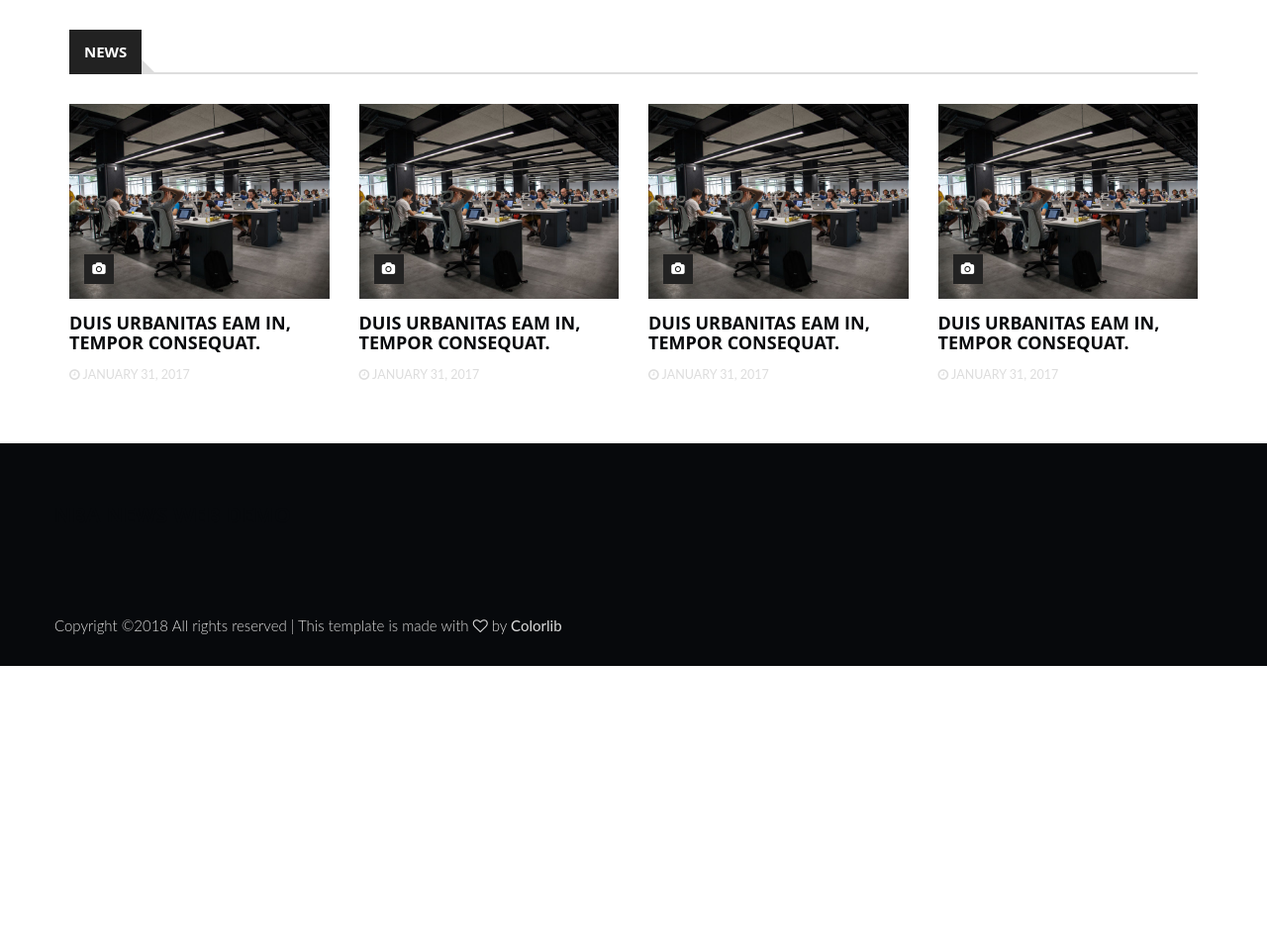
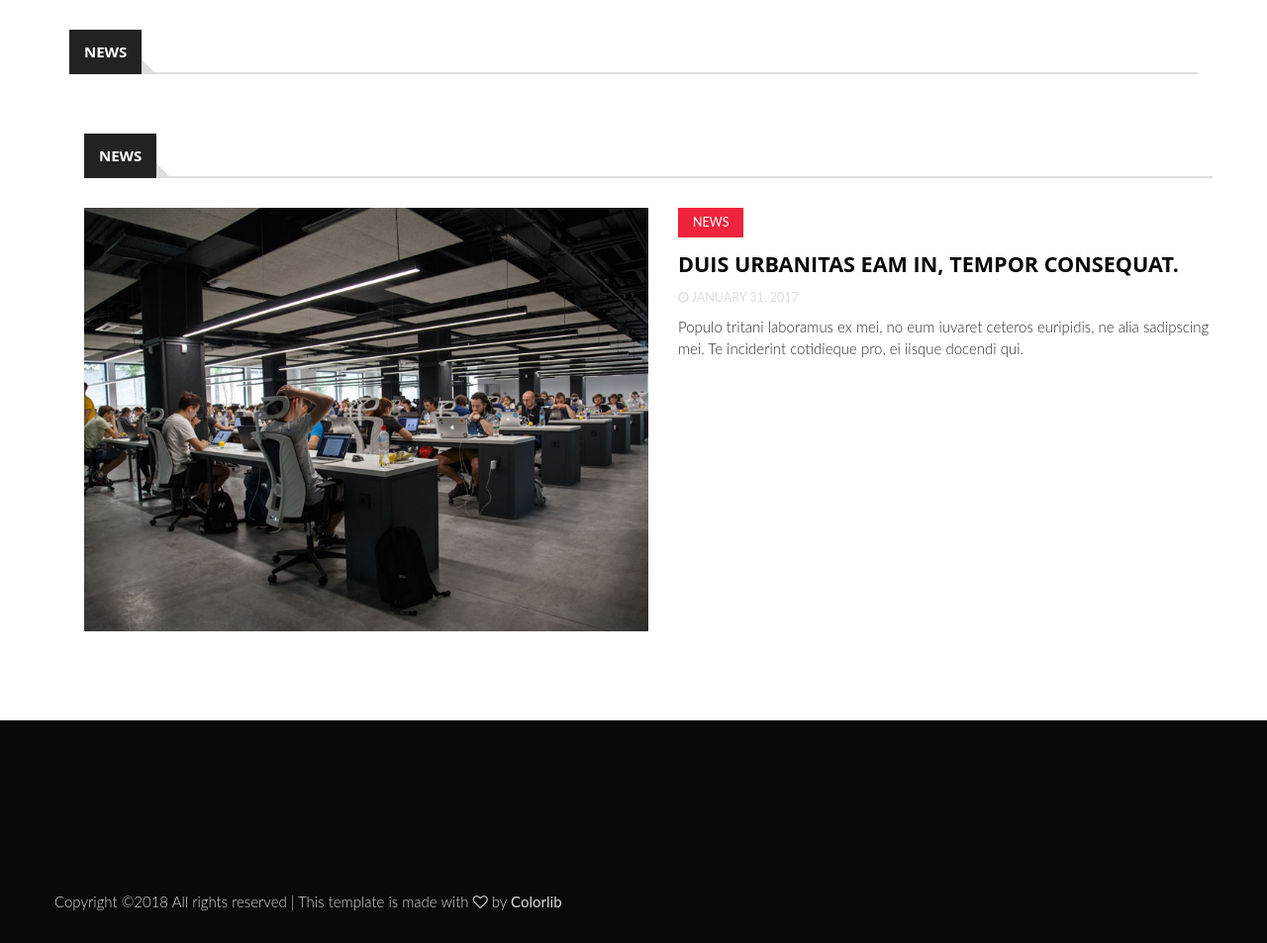
Before and after one commit to coperniciumm/NBA-News-Web, a Django app: page /index/ in a window 1280 px wide. Shown: the part 104-1057 px from the top of the page at 99% size. Before the commit the page ends 777 px from the top, so only its background shows below. Run offline with Django 3.2, Linux system fonts and the light colour scheme; some libraries are stand-ins or nearby versions.

Commit message:
change index

```diff
--- a/templates/index.html
+++ b/templates/index.html
@@ -59,109 +59,48 @@
 						</div>
 						<!-- /section title -->
 
-						<!-- Tab content -->
-						<div class="tab-content">
-							<!-- tab1 -->
-							<div id="tab1" class="tab-pane fade in active">
-								<!-- row -->
+		<!-- SECTION -->
+		<div class="section">
+			<!-- CONTAINER -->
+			<div class="container">
+				<!-- ROW -->
 				<div class="row">
-									<!-- Column 1 -->
-									<div class="col-md-3 col-sm-6">
+					<!-- Main Column -->
+					<div class="col-md-12">
+						<!-- section title -->
+						<div class="section-title">
+							<h2 class="title">NEWS</h2>
+						</div>
+						<!-- /section title -->
+
 						<!-- ARTICLE -->
-										<article class="article">
+						<article class="article row-article">
 							<div class="article-img">
 								<a href="#">
 									<img src="{% static './img/img-md-1.jpg' %}" alt="">
 								</a>
-												<ul class="article-info">
-													<li class="article-type"><i class="fa fa-camera"></i></li>
-												</ul>
 							</div>
 							<div class="article-body">
-												<h4 class="article-title"><a href="#">Duis urbanitas eam in, tempor consequat.</a></h4>
+								<ul class="article-info">
+									<li class="article-category"><a href="#">News</a></li>
+								</ul>
+								<h3 class="article-title"><a href="#">Duis urbanitas eam in, tempor consequat.</a></h3>
 								<ul class="article-meta">
 									<li><i class="fa fa-clock-o"></i> January 31, 2017</li>
 								</ul>
+								<p>Populo tritani laboramus ex mei, no eum iuvaret ceteros euripidis, ne alia sadipscing mei. Te inciderint cotidieque pro, ei iisque docendi qui.</p>
 							</div>
 						</article>
 						<!-- /ARTICLE -->
+
 					</div>
-									<!-- /Column 1 -->
-
-									<!-- Column 2 -->
-									<div class="col-md-3 col-sm-6">
-										<!-- ARTICLE -->
-										<article class="article">
-											<div class="article-img">
-												<a href="#">
-													<img src="{% static './img/img-md-1.jpg' %}" alt="">
-												</a>
-												<ul class="article-info">
-													<li class="article-type"><i class="fa fa-camera"></i></li>
-												</ul>
+					<!-- /Main Column -->
 				</div>
-											<div class="article-body">
-												<h4 class="article-title"><a href="#">Duis urbanitas eam in, tempor consequat.</a></h4>
-												<ul class="article-meta">
-													<li><i class="fa fa-clock-o"></i> January 31, 2017</li>
-												</ul>
+				<!-- /ROW -->
 			</div>
-										</article>
-										<!-- /ARTICLE -->
+			<!-- /CONTAINER -->
 		</div>
-									<!-- /Column 2 -->
-
-									<!-- Column 3 -->
-									<div class="col-md-3 col-sm-6">
-										<!-- ARTICLE -->
-										<article class="article">
-											<div class="article-img">
-												<a href="#">
-													<img src="{% static './img/img-md-1.jpg' %}" alt="">
-												</a>
-												<ul class="article-info">
-													<li class="article-type"><i class="fa fa-camera"></i></li>
-												</ul>
-											</div>
-											<div class="article-body">
-												<h4 class="article-title"><a href="#">Duis urbanitas eam in, tempor consequat.</a></h4>
-												<ul class="article-meta">
-													<li><i class="fa fa-clock-o"></i> January 31, 2017</li>
-												</ul>
-											</div>
-										</article>
-										<!-- /ARTICLE -->
-									</div>
-									<!-- /Column 3 -->
-
-									<!-- Column 4 -->
-									<div class="col-md-3 col-sm-6">
-										<!-- ARTICLE -->
-										<article class="article">
-											<div class="article-img">
-												<a href="#">
-													<img src="{% static './img/img-md-1.jpg' %}" alt="">
-												</a>
-												<ul class="article-info">
-													<li class="article-type"><i class="fa fa-camera"></i></li>
-												</ul>
-											</div>
-											<div class="article-body">
-												<h4 class="article-title"><a href="#">Duis urbanitas eam in, tempor consequat.</a></h4>
-												<ul class="article-meta">
-													<li><i class="fa fa-clock-o"></i> January 31, 2017</li>
-												</ul>
-											</div>
-										</article>
-										<!-- /ARTICLE -->
-									</div>
-									<!-- Column 4 -->
-								</div>
-								<!-- /row -->
-							</div>
-							<!-- /tab1 -->
-						</div>
-						<!-- /tab content -->
+		<!-- /SECTION -->
 
 					</div>
 					<!-- /Main Column -->
```
Lines whose indentation alone changed are shown as unchanged.
